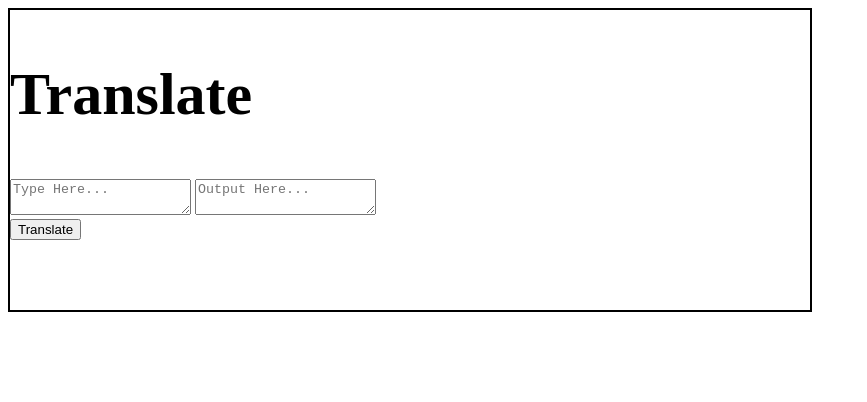
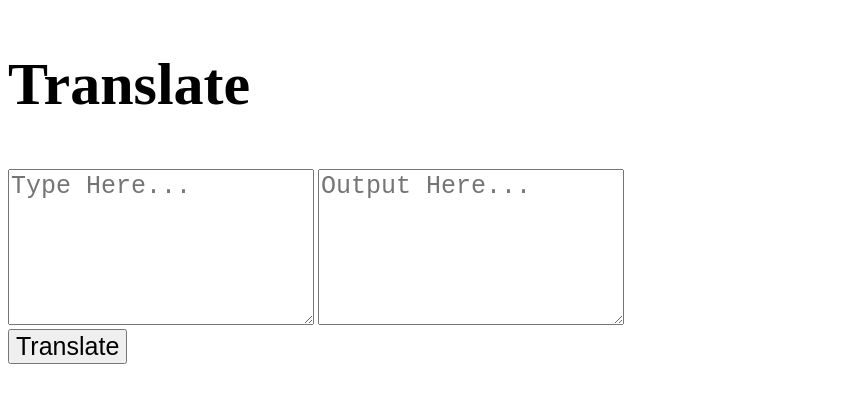
Before and after one commit to alexismcsherry22/MorceCodeTranslator, a plain HTML site: page index.html in a window 1280 px wide. Shown: the whole page, without its empty margins (0-867 px from the left). Drawn offline with Linux system fonts and the light colour scheme.

Commit message:
styling update

```diff
--- a/styles.scss
+++ b/styles.scss
@@ -1,8 +1,18 @@
 .translation {
-  height: 300px;
-  width: 800px;
-  border: 2px solid black;
   &__header {
     font-size: 60px;
   }
+  &__input-text {
+    height: 150px;
+    width: 300px;
+    font-size: 25px;
+  }
+  &__output-text {
+    height: 150px;
+    width: 300px;
+    font-size: 25px;
+  }
+  &__button {
+    font-size: 25px;
+  }
 }
```
Also changed, not shown: styles.css.
